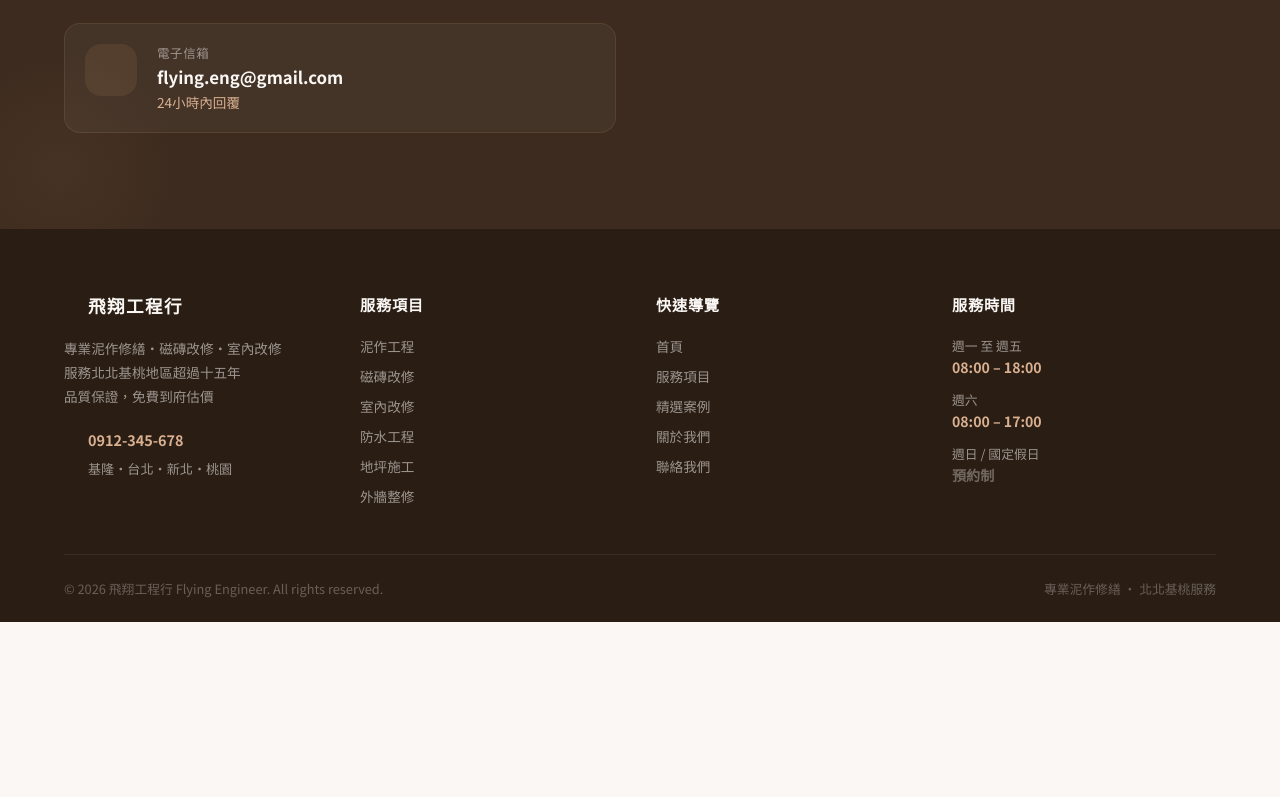
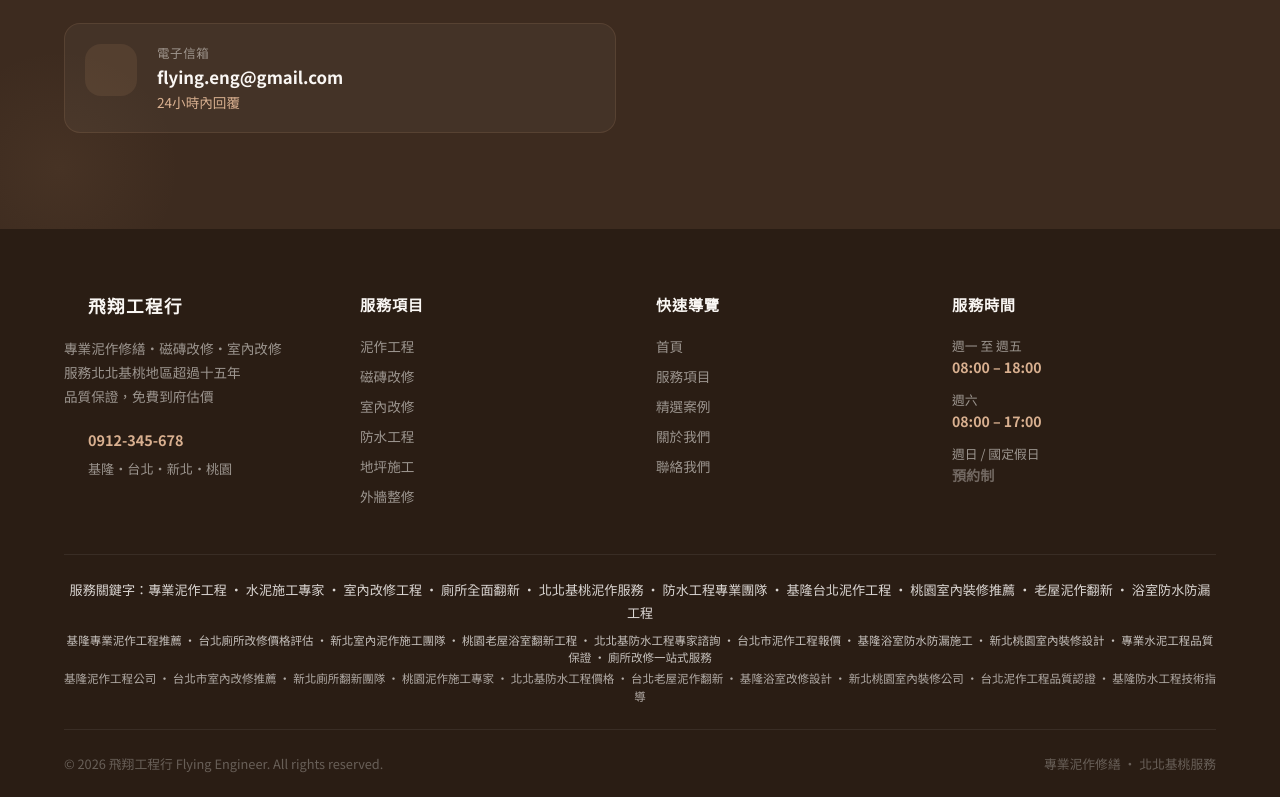
Before and after one commit to brian890804/Flying-Engineer, a React (Create React App) app: page / in a window 1280 px wide. Shown: the part 4893-5690 px from the top of the page. Before the commit the page ends 5515 px from the top, so only its background shows below. Built offline with nearby package versions, Linux system fonts and the light colour scheme; some icons are missing.

Commit message:
chore:SEO

```diff
--- a/index.html
+++ b/index.html
@@ -9,7 +9,7 @@
 
     <meta name="description" content="飛翔工程行 — 專業泥作修繕、磁磚改修、室內改修、防水工程。服務範圍：基隆、台北、新北、桃園。北北基桃地區首選泥作施工團隊，品質保證，歡迎免費估價。" />
     <meta name="keywords"
-        content="泥作,改修,飛翔工程行,泥作改修,泥作修繕,修繕,家庭修繕,家庭改修,磁磚改修,磁磚修繕,基隆泥作改修,基隆修繕,台北修繕,台北改修,新北修繕,新北改修,桃園修繕,桃園改修,北北基桃泥作修繕,北北基桃泥作改修,室內裝修,牆面修繕,地板修繕,水泥工程,貼磁磚,磁磚施工,廁所改修,廚房改修,陽台修繕,防水工程,地坪施工,外牆整修,老屋翻修,老屋改修,老宅修繕,浴室改修,衛浴修繕,外牆防水,泥作抹平,水泥粉光,地磚更換,壁磚修繕,北部泥作,大台北泥作,基隆泥作,新北泥作,桃園泥作" />
+        content="專業泥作工程, 水泥施工專家, 室內改修工程, 廁所全面翻新, 北北基桃泥作服務, 防水工程專業團隊, 基隆台北泥作工程, 桃園室內裝修推薦, 老屋泥作翻新, 浴室防水防漏工程, 基隆專業泥作工程推薦, 台北廁所改修價格評估, 新北室內泥作施工團隊, 桃園老屋浴室翻新工程, 北北基防水工程專家諮詢, 台北市泥作工程報價, 基隆浴室防水防漏施工, 新北桃園室內裝修設計, 專業水泥工程品質保證, 廁所改修一站式服務, 基隆泥作工程公司, 台北市室內改修推薦, 新北廁所翻新團隊, 桃園泥作施工專家, 北北基防水工程價格, 台北老屋泥作翻新, 基隆浴室改修設計, 新北桃園室內裝修公司, 台北泥作工程品質認證, 基隆防水工程技術指導" />
 
     <link rel="canonical" href="%VITE_SITE_URL%/" />
 
@@ -44,6 +44,7 @@
           "image": "%VITE_SITE_URL%/og-image.svg",
           "logo": "%VITE_SITE_URL%/logo192.png",
           "description": "飛翔工程行提供專業泥作改修、水泥改修、磁磚改修、廁所磁磚改修、廁所改修、防水工程，服務基隆、汐止、內湖、台北、新北、桃園等北北基桃地區，15年經驗，免費估價。",
+          "keywords": "專業泥作工程, 水泥施工專家, 室內改修工程, 廁所全面翻新, 北北基桃泥作服務, 防水工程專業團隊, 基隆台北泥作工程, 桃園室內裝修推薦, 老屋泥作翻新, 浴室防水防漏工程, 基隆專業泥作工程推薦, 台北廁所改修價格評估, 新北室內泥作施工團隊, 桃園老屋浴室翻新工程, 北北基防水工程專家諮詢, 台北市泥作工程報價, 基隆浴室防水防漏施工, 新北桃園室內裝修設計, 專業水泥工程品質保證, 廁所改修一站式服務, 基隆泥作工程公司, 台北市室內改修推薦, 新北廁所翻新團隊, 桃園泥作施工專家, 北北基防水工程價格, 台北老屋泥作翻新, 基隆浴室改修設計, 新北桃園室內裝修公司, 台北泥作工程品質認證, 基隆防水工程技術指導",
           "priceRange": "NT$$",
           "currenciesAccepted": "TWD",
           "paymentAccepted": "現金, 轉帳",
--- a/src/components/Footer.tsx
+++ b/src/components/Footer.tsx
@@ -3,6 +3,11 @@ import { Box, Container, Typography, Divider } from "@mui/material";
 import HomeRepairServiceIcon from "@mui/icons-material/HomeRepairService";
 import PhoneIcon from "@mui/icons-material/Phone";
 import LocationOnIcon from "@mui/icons-material/LocationOn";
+import {
+  MAIN_KEYWORDS,
+  LONGTAIL_KEYWORDS,
+  LOCAL_KEYWORDS,
+} from "../seo/keywords";
 
 const SERVICES_LINKS = [
   "泥作工程",
@@ -204,6 +209,45 @@ const Footer: React.FC = () => {
           </Box>
         </Box>
 
+        <Box
+          sx={{
+            borderTop: "1px solid rgba(250,247,244,0.07)",
+            pt: 3,
+            mb: 3,
+          }}
+        >
+          <Typography
+            sx={{
+              color: "rgba(250,247,244,0.85)",
+              fontSize: "0.82rem",
+              lineHeight: 1.7,
+              textAlign: "center",
+            }}
+          >
+            服務關鍵字：{MAIN_KEYWORDS.join(" · ")}
+          </Typography>
+          <Typography
+            sx={{
+              color: "rgba(250,247,244,0.75)",
+              fontSize: "0.72rem",
+              textAlign: "center",
+              mt: 1,
+            }}
+          >
+            {LONGTAIL_KEYWORDS.join(" · ")}
+          </Typography>
+          <Typography
+            sx={{
+              color: "rgba(250,247,244,0.65)",
+              fontSize: "0.72rem",
+              textAlign: "center",
+              mt: 0.5,
+            }}
+          >
+            {LOCAL_KEYWORDS.join(" · ")}
+          </Typography>
+        </Box>
+
         <Divider sx={{ borderColor: "rgba(250,247,244,0.07)", mb: 3 }} />
 
         {/* Bottom bar */}
--- /dev/null
+++ b/src/seo/keywords.ts
@@ -0,0 +1,44 @@
+export const MAIN_KEYWORDS: string[] = [
+  "專業泥作工程",
+  "水泥施工專家",
+  "室內改修工程",
+  "廁所全面翻新",
+  "北北基桃泥作服務",
+  "防水工程專業團隊",
+  "基隆台北泥作工程",
+  "桃園室內裝修推薦",
+  "老屋泥作翻新",
+  "浴室防水防漏工程",
+];
+
+export const LONGTAIL_KEYWORDS: string[] = [
+  "基隆專業泥作工程推薦",
+  "台北廁所改修價格評估",
+  "新北室內泥作施工團隊",
+  "桃園老屋浴室翻新工程",
+  "北北基防水工程專家諮詢",
+  "台北市泥作工程報價",
+  "基隆浴室防水防漏施工",
+  "新北桃園室內裝修設計",
+  "專業水泥工程品質保證",
+  "廁所改修一站式服務",
+];
+
+export const LOCAL_KEYWORDS: string[] = [
+  "基隆泥作工程公司",
+  "台北市室內改修推薦",
+  "新北廁所翻新團隊",
+  "桃園泥作施工專家",
+  "北北基防水工程價格",
+  "台北老屋泥作翻新",
+  "基隆浴室改修設計",
+  "新北桃園室內裝修公司",
+  "台北泥作工程品質認證",
+  "基隆防水工程技術指導",
+];
+
+export const META_KEYWORDS: string = [
+  ...MAIN_KEYWORDS,
+  ...LONGTAIL_KEYWORDS,
+  ...LOCAL_KEYWORDS,
+].join(", ");
```
